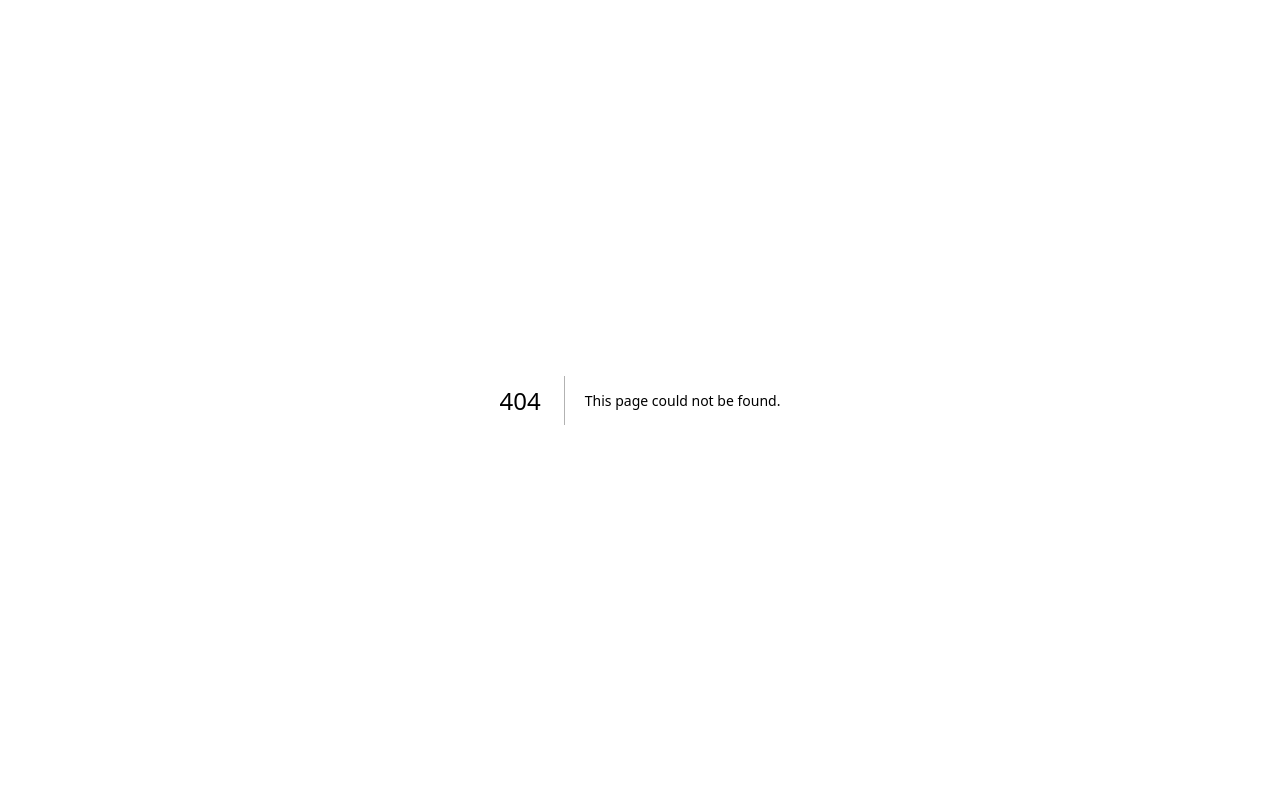
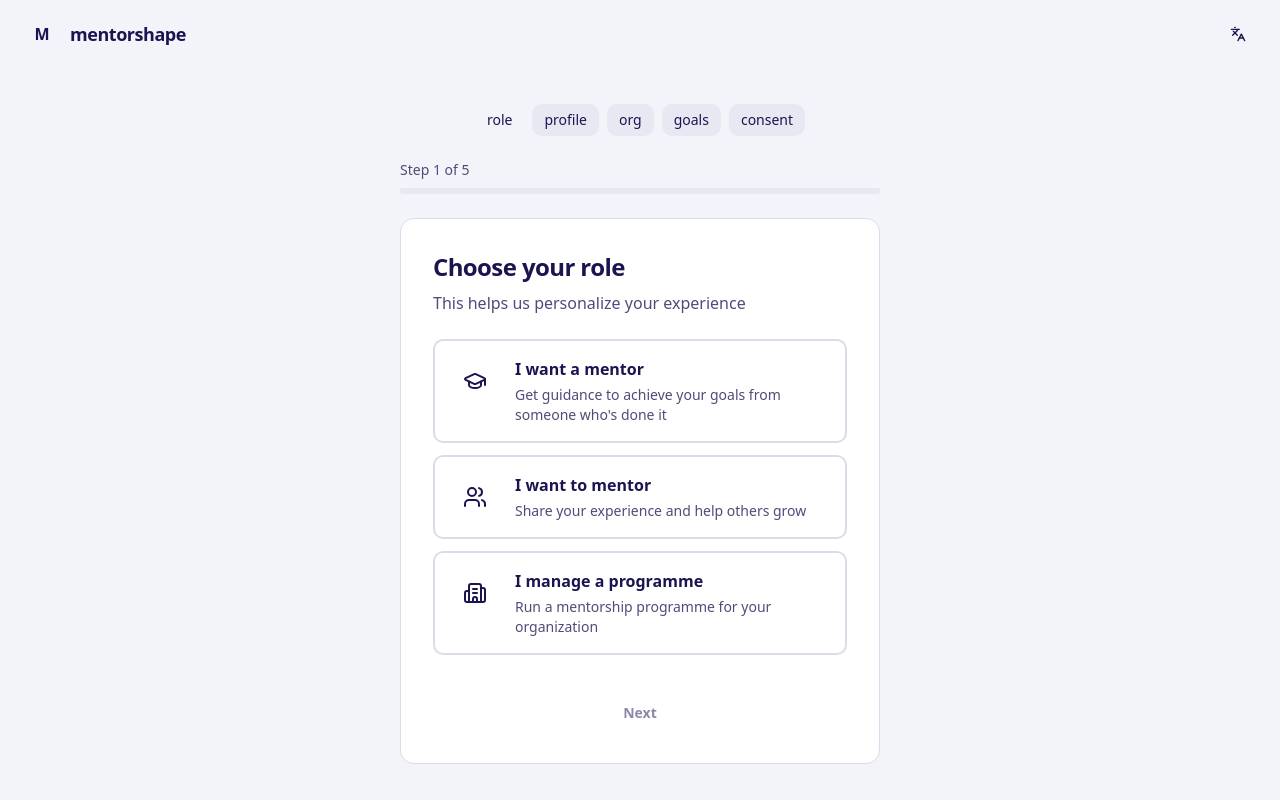
Before and after one commit to bezingo/mentorshapeai, a Next.js app: page /onboarding/demo in a window 1280 px wide. Before the commit this address had no page. Built offline with nearby package versions, Linux system fonts and the light colour scheme.

Commit message:
feat: add onboarding demo page for screenshots
- Add /onboarding/demo page to preview all onboarding steps without auth
- Add route to public routes in proxy.ts

Co-authored-by: BeZingo <has@bezingo.com>

```diff
--- /dev/null
+++ b/app/onboarding/demo/page.tsx
@@ -0,0 +1,165 @@
+'use client'
+
+import { useState } from 'react'
+import { AnimatePresence } from 'motion/react'
+import { useI18n } from '@/lib/i18n'
+import { StepWrapper } from '@/components/onboarding/step-wrapper'
+import { RoleSelectionStep } from '@/components/onboarding/role-selection-step'
+import { ProfileSetupStep } from '@/components/onboarding/profile-setup-step'
+import { OrgJoinStep } from '@/components/onboarding/org-join-step'
+import { GoalsSetupStep } from '@/components/onboarding/goals-setup-step'
+import { ConsentStep } from '@/components/onboarding/consent-step'
+
+type Step = 'role' | 'profile' | 'org' | 'goals' | 'consent'
+const TOTAL_STEPS = 5
+
+export default function OnboardingDemoPage() {
+  const { locale } = useI18n()
+  const isArabic = locale === 'ar'
+  const [currentStep, setCurrentStep] = useState<Step>('role')
+
+  const getStepNumber = (step: Step): number => {
+    const steps: Step[] = ['role', 'profile', 'org', 'goals', 'consent']
+    return steps.indexOf(step) + 1
+  }
+
+  const getStepTitle = (step: Step): string => {
+    const titles: Record<Step, { en: string; ar: string }> = {
+      role: { en: 'Choose your role', ar: 'اختر دورك' },
+      profile: { en: 'Set up your profile', ar: 'أنشئ ملفك الشخصي' },
+      org: { en: 'Join your organization', ar: 'انضم إلى مؤسستك' },
+      goals: { en: 'Set your goals', ar: 'حدد أهدافك' },
+      consent: { en: 'Confirm and start', ar: 'تأكيد والبدء' },
+    }
+    return isArabic ? titles[step].ar : titles[step].en
+  }
+
+  const getStepDescription = (step: Step): string | undefined => {
+    const descriptions: Partial<Record<Step, { en: string; ar: string }>> = {
+      role: {
+        en: 'This helps us personalize your experience',
+        ar: 'هذا يساعدنا على تخصيص تجربتك'
+      },
+      profile: {
+        en: 'Let mentors know who you are',
+        ar: 'دع المرشدين يعرفون من أنت'
+      },
+      goals: {
+        en: 'What do you want to achieve?',
+        ar: 'ماذا تريد أن تحقق؟'
+      },
+    }
+    const desc = descriptions[step]
+    return desc ? (isArabic ? desc.ar : desc.en) : undefined
+  }
+
+  const steps: Step[] = ['role', 'profile', 'org', 'goals', 'consent']
+  const currentIndex = steps.indexOf(currentStep)
+
+  const goBack = () => {
+    if (currentIndex > 0) {
+      setCurrentStep(steps[currentIndex - 1])
+    }
+  }
+
+  const goNext = () => {
+    if (currentIndex < steps.length - 1) {
+      setCurrentStep(steps[currentIndex + 1])
+    }
+  }
+
+  return (
+    <div className="w-full max-w-lg px-4">
+      {/* Demo step switcher */}
+      <div className="mb-6 flex flex-wrap gap-2 justify-center">
+        {steps.map((step) => (
+          <button
+            key={step}
+            onClick={() => setCurrentStep(step)}
+            className={`px-3 py-1.5 text-sm rounded-lg transition-colors ${
+              currentStep === step
+                ? 'bg-ms-ember text-ms-on-ember'
+                : 'bg-ms-surface-200 text-ms-ink hover:bg-ms-surface-200/80'
+            }`}
+          >
+            {step}
+          </button>
+        ))}
+      </div>
+
+      <AnimatePresence mode="wait">
+        {currentStep === 'role' && (
+          <StepWrapper
+            key="role"
+            title={getStepTitle('role')}
+            description={getStepDescription('role')}
+            currentStep={getStepNumber('role')}
+            totalSteps={TOTAL_STEPS}
+            showBackButton={false}
+          >
+            <RoleSelectionStep onSelect={() => goNext()} />
+          </StepWrapper>
+        )}
+
+        {currentStep === 'profile' && (
+          <StepWrapper
+            key="profile"
+            title={getStepTitle('profile')}
+            description={getStepDescription('profile')}
+            currentStep={getStepNumber('profile')}
+            totalSteps={TOTAL_STEPS}
+            onBack={goBack}
+          >
+            <ProfileSetupStep
+              onSubmit={() => goNext()}
+              defaultName="Demo User"
+            />
+          </StepWrapper>
+        )}
+
+        {currentStep === 'org' && (
+          <StepWrapper
+            key="org"
+            title={getStepTitle('org')}
+            currentStep={getStepNumber('org')}
+            totalSteps={TOTAL_STEPS}
+            onBack={goBack}
+          >
+            <OrgJoinStep
+              onSubmit={() => goNext()}
+              userEmail="demo@mentorshape.com"
+            />
+          </StepWrapper>
+        )}
+
+        {currentStep === 'goals' && (
+          <StepWrapper
+            key="goals"
+            title={getStepTitle('goals')}
+            description={getStepDescription('goals')}
+            currentStep={getStepNumber('goals')}
+            totalSteps={TOTAL_STEPS}
+            onBack={goBack}
+          >
+            <GoalsSetupStep onSubmit={() => goNext()} />
+          </StepWrapper>
+        )}
+
+        {currentStep === 'consent' && (
+          <StepWrapper
+            key="consent"
+            title={getStepTitle('consent')}
+            currentStep={getStepNumber('consent')}
+            totalSteps={TOTAL_STEPS}
+            onBack={goBack}
+          >
+            <ConsentStep
+              onSubmit={() => alert('Onboarding complete!')}
+              isMinor={false}
+            />
+          </StepWrapper>
+        )}
+      </AnimatePresence>
+    </div>
+  )
+}
--- a/proxy.ts
+++ b/proxy.ts
@@ -14,6 +14,7 @@ const publicRoutes = [
   '/sign-in',
   '/sign-up',
   '/onboarding', // Onboarding flow
+  '/onboarding/demo', // Demo page for screenshots
   '/g/', // Public goal pages (prefix match)
   '/m/', // Public mentor pages (prefix match)
   '/pricing',
```
